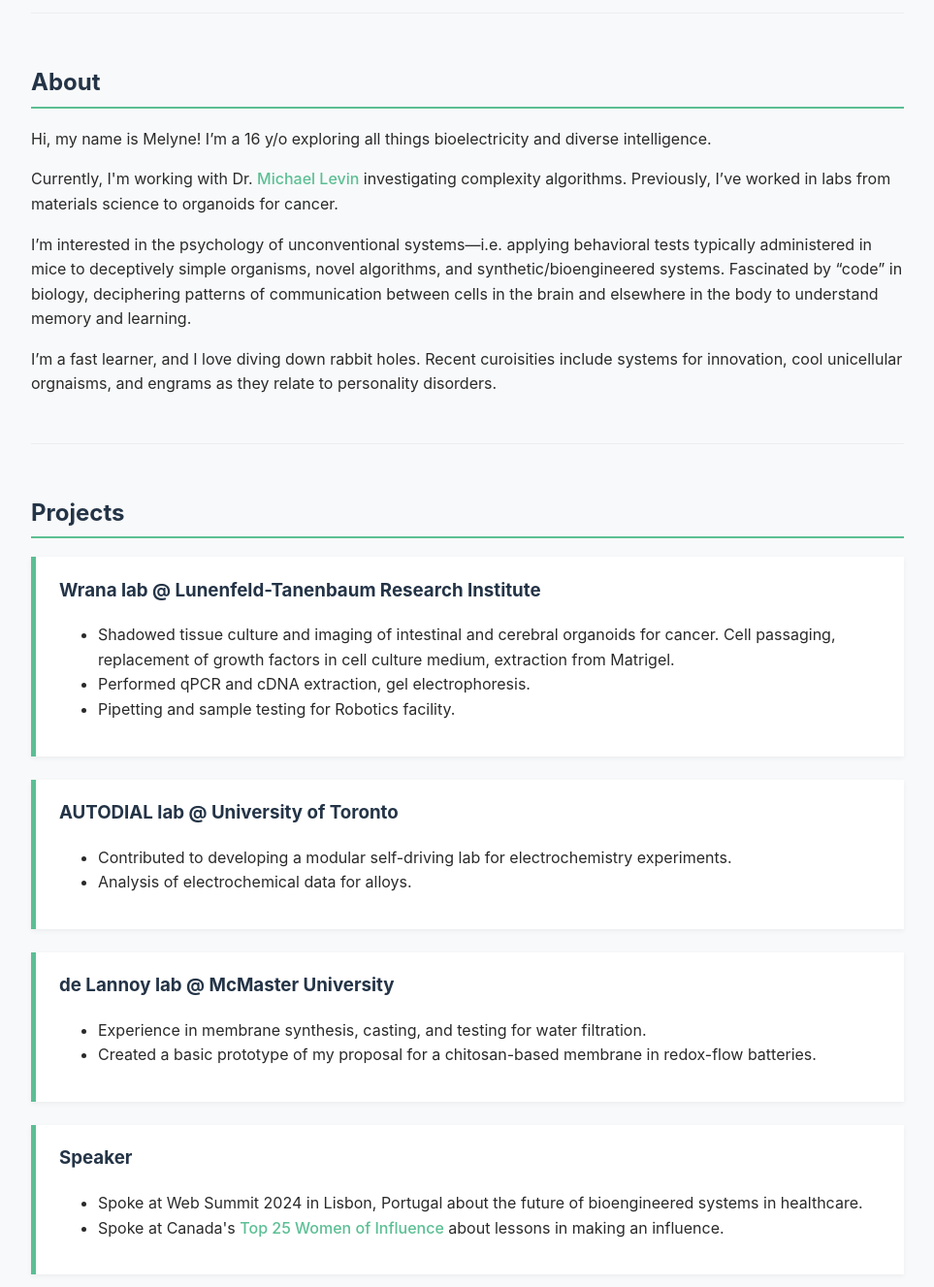
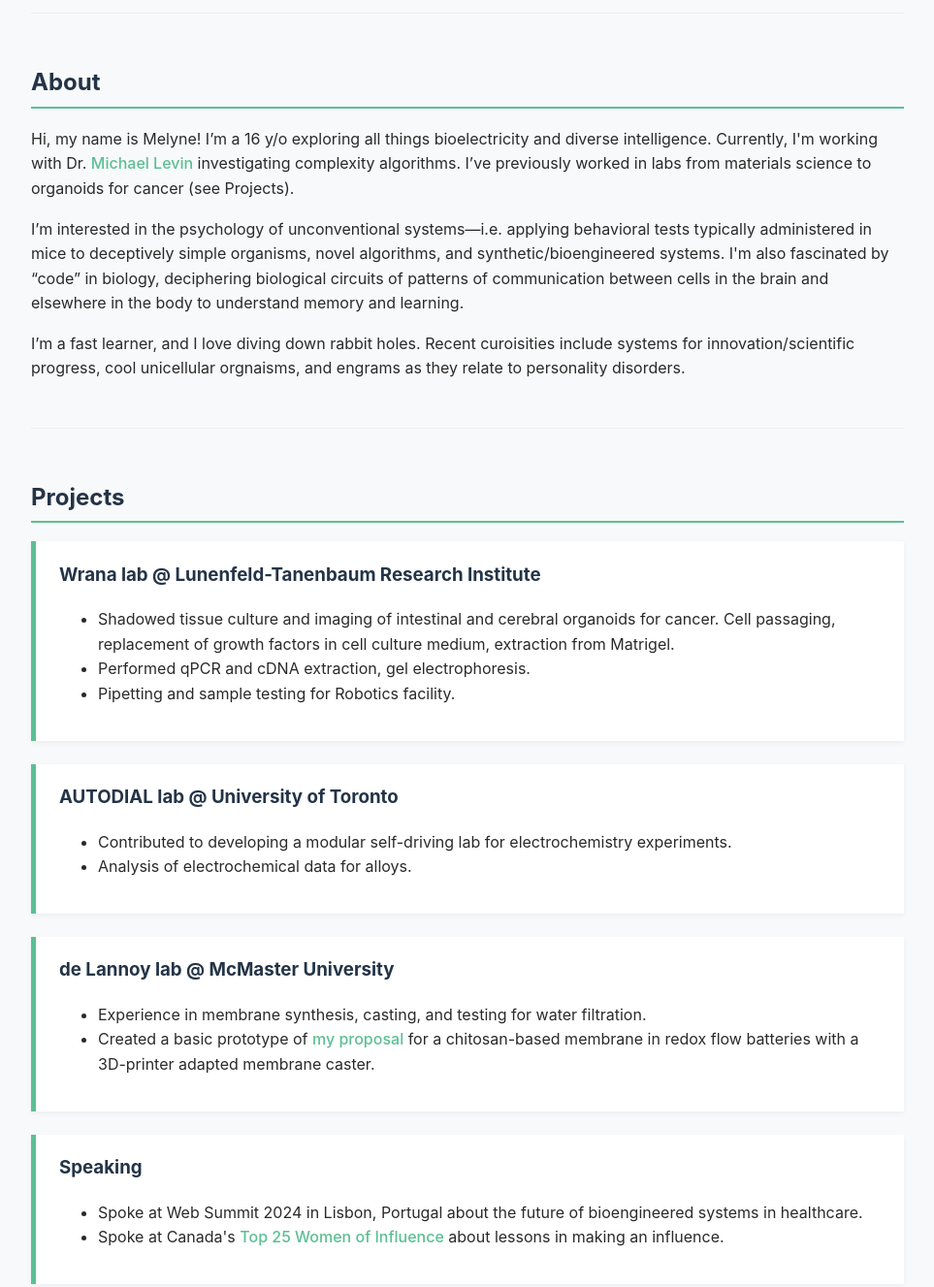
Before and after one commit to melynez/melynez.github.io, a plain HTML site: page index.html in a window 1280 px wide. Shown: the part 120-1447 px from the top of the page at 97% size, without its empty margins (158-1121 px from the left). Drawn offline with Linux system fonts and the light colour scheme.

Commit message:
Update index.html

```diff
--- a/index.html
+++ b/index.html
@@ -115,14 +115,12 @@
 
     <section id="about">
       <h2>About</h2>
-      <p>Hi, my name is Melyne! I’m a 16 y/o exploring all things bioelectricity and diverse intelligence.</p>
-      <p>
-        Currently, I'm working with Dr.
+      <p>Hi, my name is Melyne! I’m a 16 y/o exploring all things bioelectricity and diverse intelligence. Currently, I'm working with Dr.
         <a href="https://drmichaellevin.org/" target="_blank">Michael Levin</a>
-        investigating complexity algorithms. Previously, I’ve worked in labs from materials science to organoids for cancer.
+        investigating complexity algorithms. I’ve previously worked in labs from materials science to organoids for cancer (see Projects).
       </p>
-      <p>I’m interested in the psychology of unconventional systems—i.e. applying behavioral tests typically administered in mice to deceptively simple organisms, novel algorithms, and synthetic/bioengineered systems. Fascinated by “code” in biology, deciphering patterns of communication between cells in the brain and elsewhere in the body to understand memory and learning.</p>
-      <p>I’m a fast learner, and I love diving down rabbit holes. Recent curoisities include systems for innovation, cool unicellular orgnaisms, and engrams as they relate to personality disorders.</p>
+      <p>I’m interested in the psychology of unconventional systems—i.e. applying behavioral tests typically administered in mice to deceptively simple organisms, novel algorithms, and synthetic/bioengineered systems. I'm also fascinated by “code” in biology, deciphering biological circuits of patterns of communication between cells in the brain and elsewhere in the body to understand memory and learning.</p>
+      <p>I’m a fast learner, and I love diving down rabbit holes. Recent curoisities include systems for innovation/scientific progress, cool unicellular orgnaisms, and engrams as they relate to personality disorders.</p>
     </section>
 
     <section id="projects">
@@ -149,12 +147,15 @@
         <h3>de Lannoy lab @ McMaster University</h3>
         <ul>
           <li>Experience in membrane synthesis, casting, and testing for water filtration.</li>
-          <li>Created a basic prototype of my proposal for a chitosan-based membrane in redox-flow batteries.</li>
+          <li>
+            Created a basic prototype of
+            <a href="https://medium.com/@melyne.zhou/proposal-for-bio-inspired-composite-iongel-membranes-for-redox-flow-batteries-d15760658622/" target="_blank">my proposal</a>
+            for a chitosan-based membrane in redox flow batteries with a 3D-printer adapted membrane caster.
+
         </ul>
       </div>
-
       <div class="project">
-        <h3>Speaker</h3>
+        <h3>Speaking</h3>
         <ul>
           <li>Spoke at Web Summit 2024 in Lisbon, Portugal about the future of bioengineered systems in healthcare.</li>
           <li>
```
